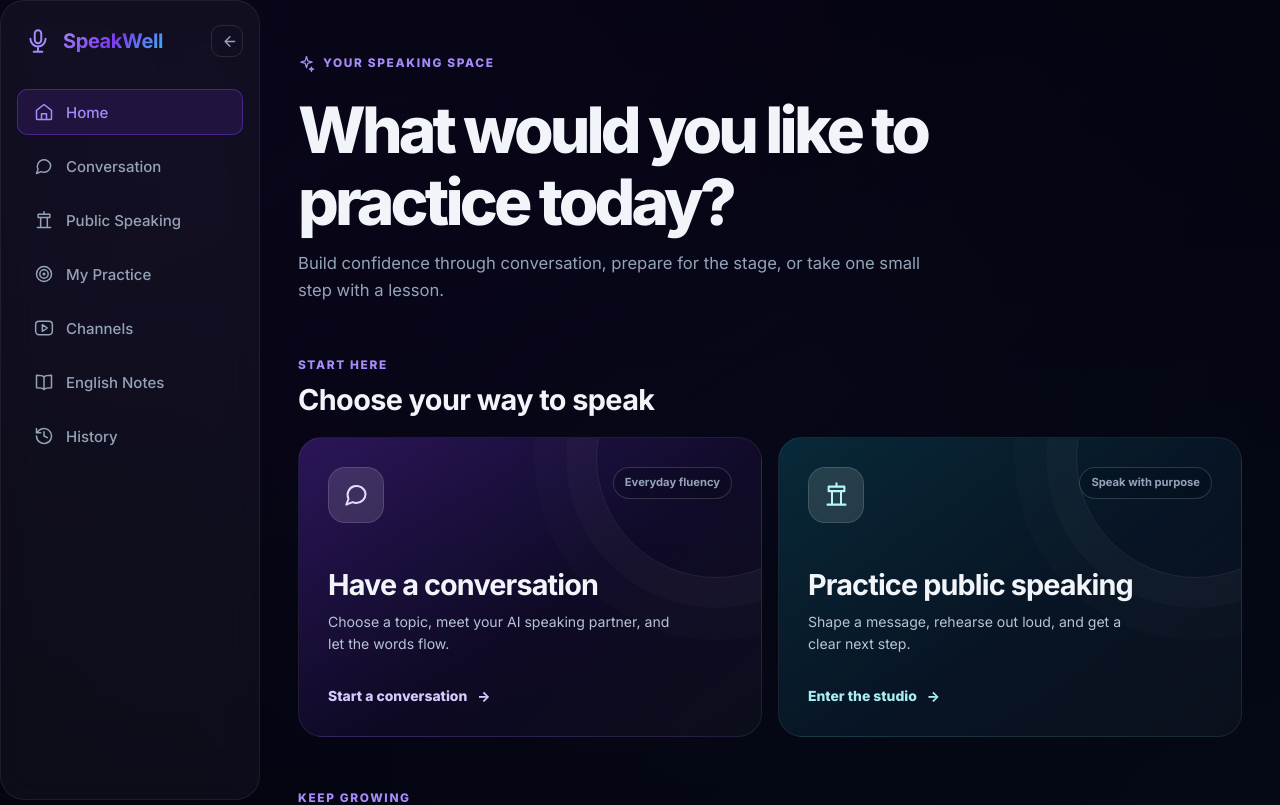
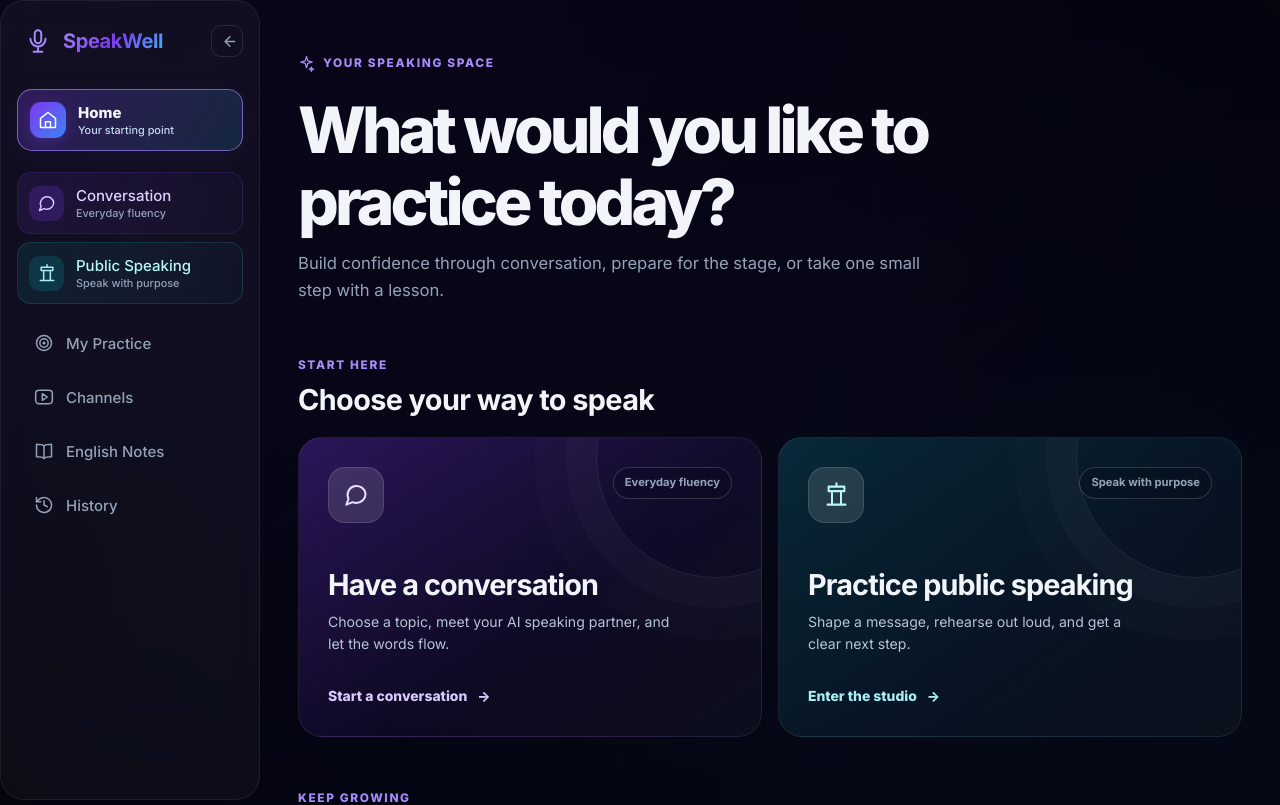
Before and after one commit to IdhamZuhri/english-tutor, a React (Vite) app in the folder frontend/: page / in a window 1280 px wide. Shown: the top 805 px of the page. Built offline with nearby package versions, Linux system fonts and the light colour scheme; no server answers.

Commit message:
style: theme primary navigation destinations

```diff
--- a/frontend/src/components/Sidebar.jsx
+++ b/frontend/src/components/Sidebar.jsx
@@ -14,9 +14,9 @@ export default function Sidebar({ activeTab, onTabChange }) {
     });
   };
   const tabs = [
-    { id: 'home', label: 'Home', icon: 'home' },
-    { id: 'conversation', label: 'Conversation', icon: 'chat' },
-    { id: 'public-speaking', label: 'Public Speaking', icon: 'podium' },
+    { id: 'home', label: 'Home', subtitle: 'Your starting point', icon: 'home' },
+    { id: 'conversation', label: 'Conversation', subtitle: 'Everyday fluency', icon: 'chat' },
+    { id: 'public-speaking', label: 'Public Speaking', subtitle: 'Speak with purpose', icon: 'podium' },
     { id: 'practice', label: 'My Practice', icon: 'target' },
     { id: 'channels', label: 'Channels', icon: 'play' },
     { id: 'lessons', label: 'English Notes', icon: 'book' },
@@ -35,18 +35,23 @@ export default function Sidebar({ activeTab, onTabChange }) {
         </button>
       </div>
       <div className="sidebar-menu">
-        {tabs.map((tab) => (
+        {tabs.map((tab) => {
+          const isActive = activeTab === tab.id || (activeTab === 'summary' && tab.id === 'history');
+          return (
           <button
             key={tab.id}
-            className={`sidebar-btn ${activeTab === tab.id || (activeTab === 'summary' && tab.id === 'history') ? 'active' : ''}`}
+            type="button"
+            className={`sidebar-btn sidebar-btn--${tab.id} ${isActive ? 'active' : ''}`}
             onClick={() => onTabChange(tab.id)}
             aria-label={collapsed ? tab.label : undefined}
+            aria-current={isActive ? 'page' : undefined}
             title={collapsed ? tab.label : undefined}
           >
             <span className="sidebar-icon"><Icon name={tab.icon} size={20} /></span>
-            {!collapsed && <span className="sidebar-label">{tab.label}</span>}
+            {!collapsed && <span className="sidebar-copy"><span className="sidebar-label">{tab.label}</span>{tab.subtitle && <small>{tab.subtitle}</small>}</span>}
           </button>
-        ))}
+          );
+        })}
       </div>
     </nav>
   );
--- a/frontend/src/index.css
+++ b/frontend/src/index.css
@@ -207,6 +207,37 @@ body {
   display: inline-flex;
   align-items: center;
 }
+.sidebar-copy { display: grid; min-width: 0; gap: 1px; }
+.sidebar-copy small { color: var(--text-secondary); font-size: .68rem; font-weight: 500; line-height: 1.35; }
+.sidebar-btn:focus-visible { outline: 2px solid var(--accent-light); outline-offset: 2px; }
+
+/* The main destinations echo the colors of their cards on Home. */
+.sidebar-btn.sidebar-btn--home {
+  min-height: 62px;
+  margin-bottom: 13px;
+  padding-inline: 12px;
+  border-color: rgba(167, 139, 250, .24);
+  border-radius: 15px;
+  background: linear-gradient(120deg, rgba(124, 58, 237, .17), rgba(56, 189, 248, .08));
+  color: var(--text-primary);
+}
+.sidebar-btn--home .sidebar-icon { width: 36px; height: 36px; flex: none; display: grid; place-items: center; border-radius: 11px; background: linear-gradient(135deg, #7c3aed, #3b82f6); color: white; box-shadow: 0 3px 13px rgba(124,58,237,.3); }
+.sidebar-btn--home .sidebar-label { font-weight: 750; }
+.sidebar-btn.sidebar-btn--home:hover, .sidebar-btn.sidebar-btn--home.active { border-color: rgba(167,139,250,.65); background: linear-gradient(120deg, rgba(124,58,237,.29), rgba(56,189,248,.14)); box-shadow: 0 6px 24px rgba(40,24,91,.25); }
+.sidebar-btn--home.active .sidebar-copy small { color: #c6d8f0; }
+
+.sidebar-btn.sidebar-btn--conversation, .sidebar-btn.sidebar-btn--public-speaking { min-height: 62px; padding-inline: 11px; border-radius: 14px; }
+.sidebar-btn.sidebar-btn--conversation { border-color: rgba(124,58,237,.17); background: linear-gradient(100deg, rgba(124,58,237,.13), rgba(124,58,237,.035)); color: #ddd0ff; }
+.sidebar-btn--conversation .sidebar-icon { width: 35px; height: 35px; flex: none; display: grid; place-items: center; border-radius: 11px; color: #d9c9ff; background: rgba(124,58,237,.21); }
+.sidebar-btn.sidebar-btn--conversation:hover, .sidebar-btn.sidebar-btn--conversation.active { border-color: rgba(167,139,250,.55); background: linear-gradient(100deg, rgba(124,58,237,.29), rgba(124,58,237,.09)); color: #f1eaff; }
+.sidebar-btn--conversation.active .sidebar-icon { background: rgba(124,58,237,.37); }
+.sidebar-btn.sidebar-btn--public-speaking { margin-bottom: 8px; border-color: rgba(45,190,200,.17); background: linear-gradient(100deg, rgba(14,165,177,.12), rgba(56,189,248,.035)); color: #b8f7fa; }
+.sidebar-btn--public-speaking .sidebar-icon { width: 35px; height: 35px; flex: none; display: grid; place-items: center; border-radius: 11px; color: #a8edf3; background: rgba(14,165,177,.19); }
+.sidebar-btn.sidebar-btn--public-speaking:hover, .sidebar-btn.sidebar-btn--public-speaking.active { border-color: rgba(91,216,224,.52); background: linear-gradient(100deg, rgba(14,165,177,.27), rgba(56,189,248,.1)); color: #e1feff; }
+.sidebar-btn--public-speaking.active .sidebar-icon { background: rgba(14,165,177,.33); }
+.sidebar-btn--conversation.active .sidebar-copy small { color: #d0bcff; }
+.sidebar-btn--public-speaking.active .sidebar-copy small { color: #a8edf3; }
+.sidebar--collapsed .sidebar-btn.sidebar-btn--home, .sidebar--collapsed .sidebar-btn.sidebar-btn--conversation, .sidebar--collapsed .sidebar-btn.sidebar-btn--public-speaking { min-height: 54px; padding-inline: 0; }
 
 .main-content {
   flex: 1;
```
